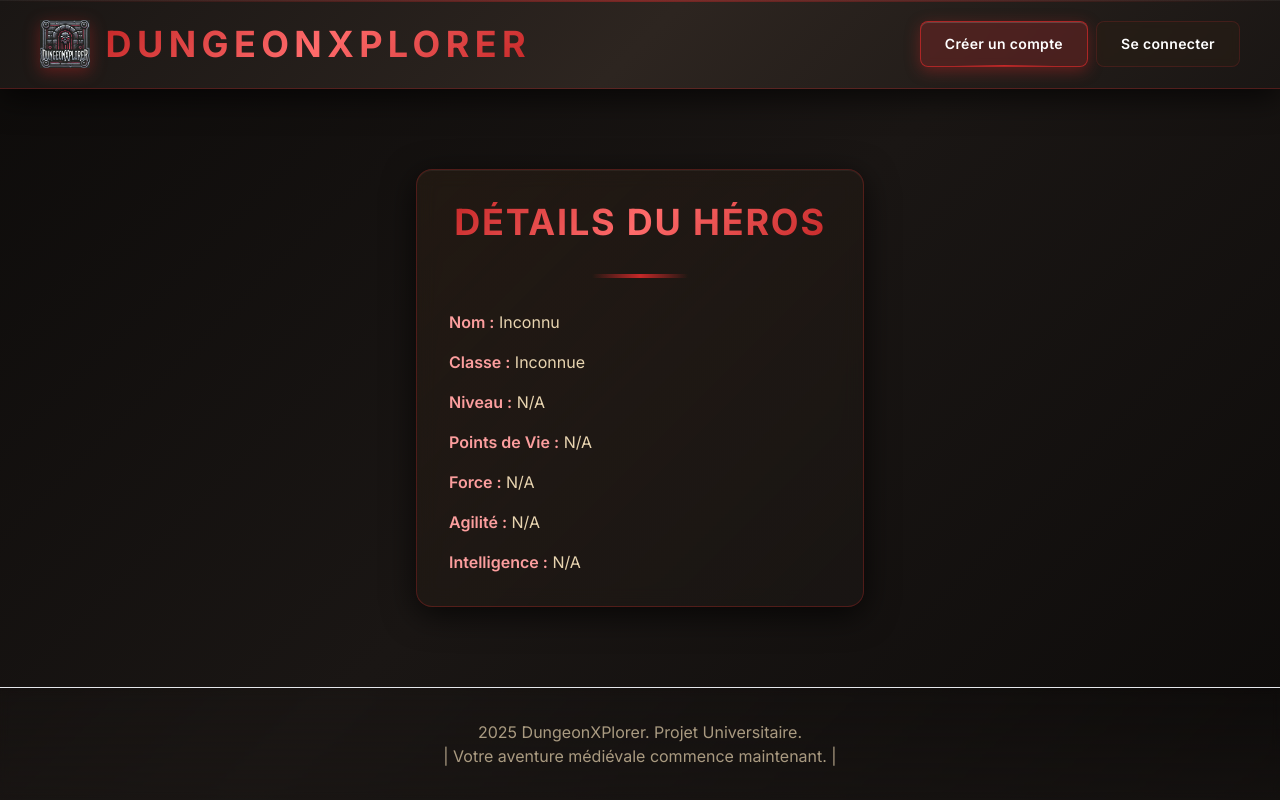
After one commit to marchandvalentin/DungeonXplorer, a PHP site: template PHP/Views/viewHeroDetails.php in a window 1280 px wide. The commit adds this page. Run offline with PHP 8.4, Linux system fonts and the light colour scheme; the template is opened without the code that fills it, so the values that code supplies are empty; some libraries are stand-ins or nearby versions.

Commit message:
[FEAT] add hero details view and routing

```diff
--- a/PHP/Controller/HeroSelectionController.php
+++ b/PHP/Controller/HeroSelectionController.php
@@ -40,8 +40,10 @@
             include __DIR__ . '/../Views/viewHeroSelection.php';
         }
 
-
+        function showDetails($hero_id){
+            $hero = getHeroById($hero_id);
+            include __DIR__ . '/../Views/viewHeroDetails.php';
+        }
     }
 
-
 ?>
--- /dev/null
+++ b/PHP/Views/viewHeroDetails.php
@@ -0,0 +1,39 @@
+<!DOCTYPE html>
+<html lang="fr">
+<head>
+    <meta charset="UTF-8">
+    <meta name="viewport" content="width=device-width, initial-scale=1.0">
+    <script src="https://cdn.tailwindcss.com"></script>
+    <link href="https://fonts.googleapis.com/css2?family=Inter:wght@400;500;600;700;800&display=swap" rel="stylesheet">
+    <link rel="stylesheet" href="CSS/personaliseColors.css">
+
+    <title>DungeonXPlorer - Connexion</title>
+</head>
+<body class="text-medieval-cream" style="background: linear-gradient(135deg, #0d0b0a 0%, #1a1614 50%, #0d0b0a 100%);">
+    <?php include 'PHP/header.php'; ?>
+
+    <!-- Hero Details Section -->
+    <section class="max-w-7xl mx-auto px-6 py-20">
+        <div class="max-w-md mx-auto hero-card rounded-2xl p-8 border border-medieval-red/30 shadow-[0_8px_32px_rgba(0,0,0,0.7),inset_0_1px_0_rgba(255,255,255,0.05)] relative overflow-hidden" style="background: linear-gradient(135deg, rgba(42, 30, 20, 0.6), rgba(26, 22, 20, 0.8));">
+            <div class="text-center space-y-8">
+                <h1 class="gradient-red text-4xl font-bold tracking-wider uppercase">
+                    Détails du Héros
+                </h1>
+                <div class="w-24 h-1 mx-auto bg-gradient-to-r from-transparent via-medieval-red to-transparent"></div>
+
+                <div class="text-left space-y-4">
+                    <p><span class="font-semibold text-medieval-lightred">Nom :</span> <?php echo htmlspecialchars($hero['name'] ?? 'Inconnu'); ?></p>
+                    <p><span class="font-semibold text-medieval-lightred">Classe :</span> <?php echo htmlspecialchars($hero['class'] ?? 'Inconnue'); ?></p>
+                    <p><span class="font-semibold text-medieval-lightred">Niveau :</span> <?php echo htmlspecialchars($hero['level'] ?? 'N/A'); ?></p>
+                    <p><span class="font-semibold text-medieval-lightred">Points de Vie :</span> <?php echo htmlspecialchars($hero['pv'] ?? 'N/A'); ?></p>
+                    <p><span class="font-semibold text-medieval-lightred">Force :</span> <?php echo htmlspecialchars($hero['strength'] ?? 'N/A'); ?></p>
+                    <p><span class="font-semibold text-medieval-lightred">Agilité :</span> <?php echo htmlspecialchars($hero['agility'] ?? 'N/A'); ?></p>
+                    <p><span class="font-semibold text-medieval-lightred">Intelligence :</span> <?php echo htmlspecialchars($hero['intelligence'] ?? 'N/A'); ?></p>
+                </div>
+            </div>
+        </div>
+    </section>
+
+    <?php include 'PHP/footer.php'; ?>
+</body>
+</html>
```
Also changed, not shown: index.php (+10 -0 lines).
